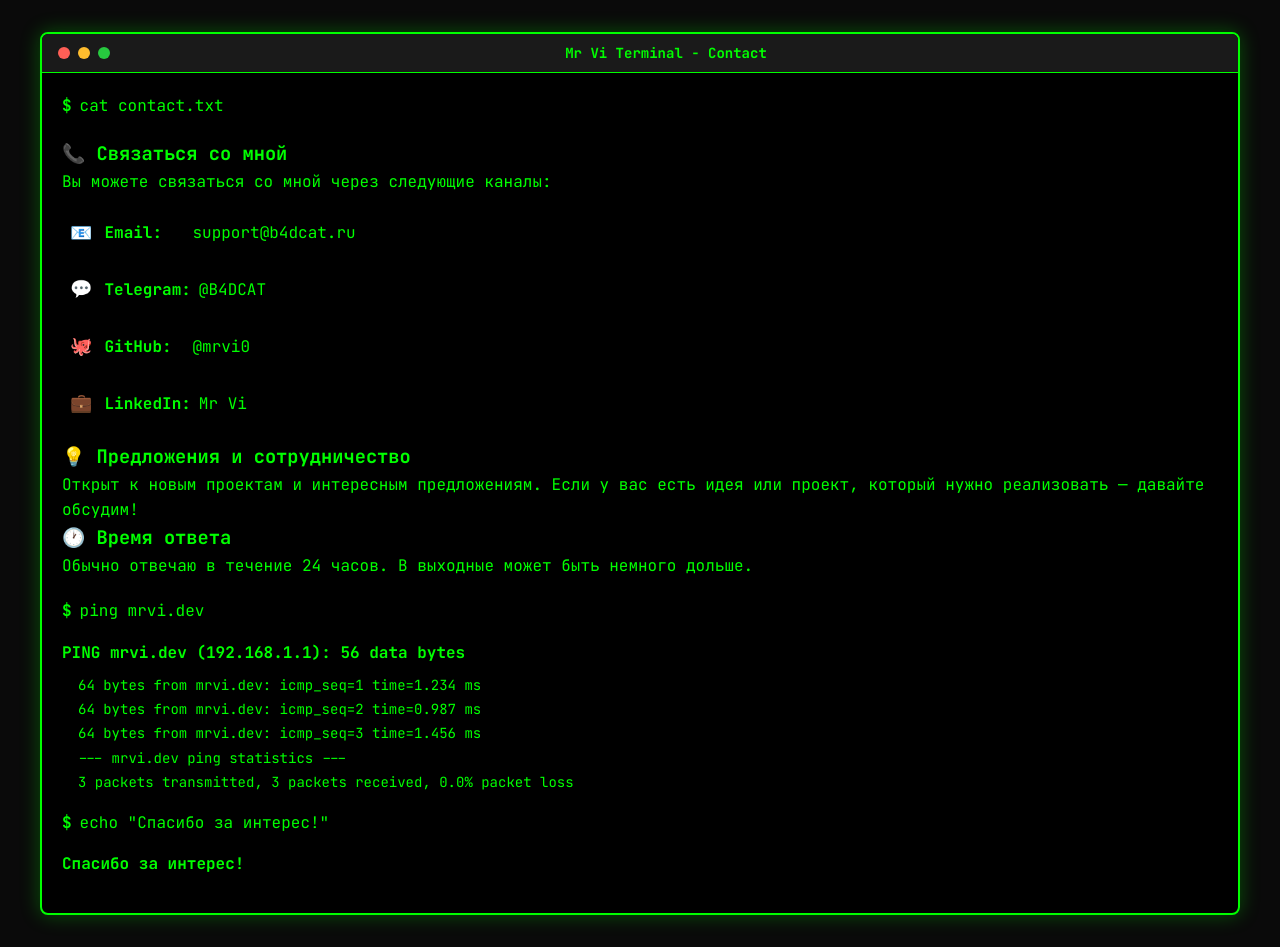
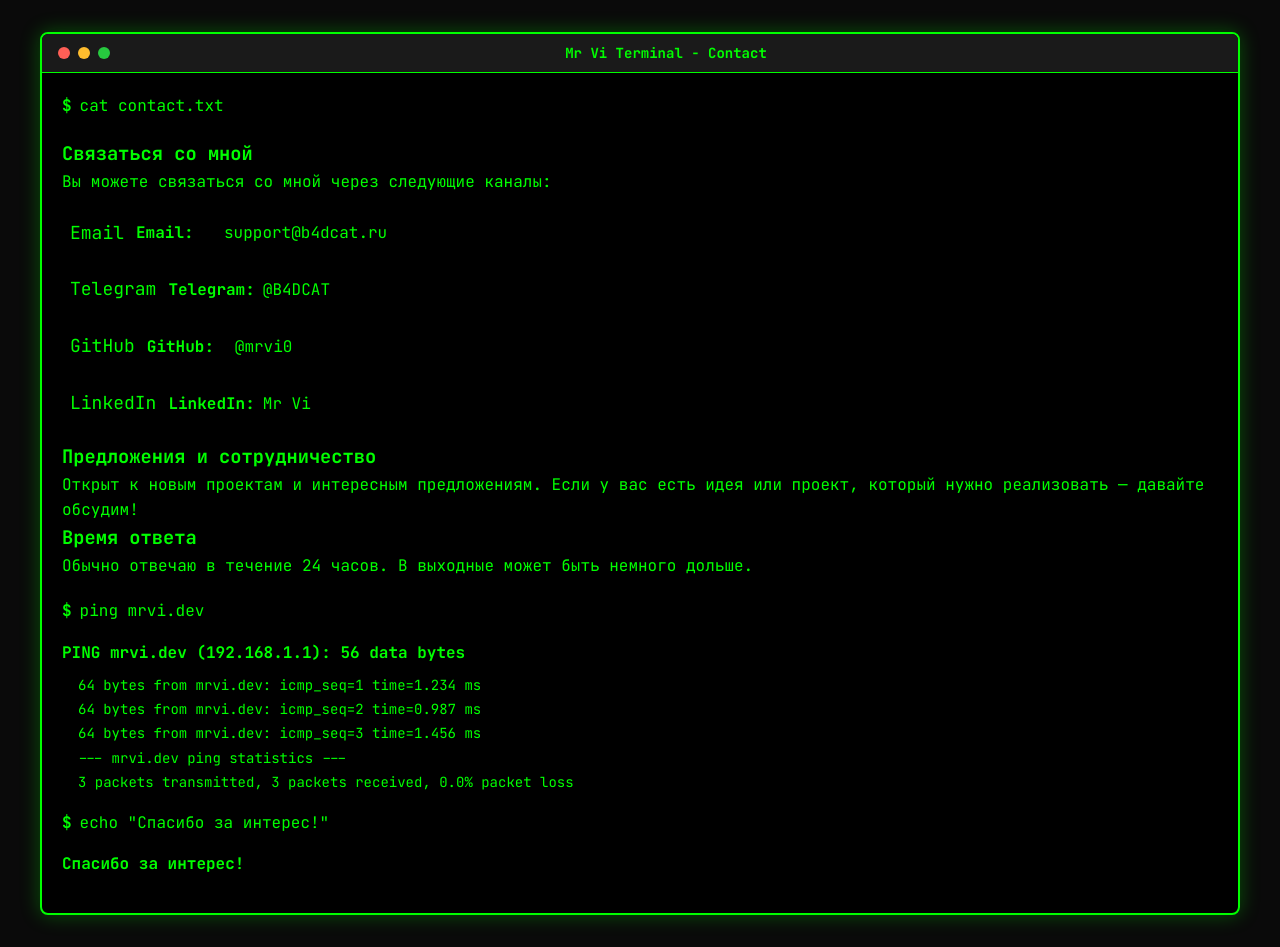
Before and after one commit to mrvi0/mrvi0.github.io, a Jekyll site: the page built from _pages/contact.md, in a window 1280 px wide. Built offline with Jekyll 4.4.1, drawn with Linux system fonts in a browser that asks for light colours.

Commit message:
refactor: remove emojis from contact page
- Remove emojis from contact icons
- Remove emojis from section headings
- Replace emoji icons with text labels

```diff
--- a/_pages/contact.md
+++ b/_pages/contact.md
@@ -23,39 +23,39 @@ keywords: Mr Vi, contact, telegram, github
 
         <div class="output">
             <div class="description">
-                <h3>📞 Связаться со мной</h3>
+                <h3>Связаться со мной</h3>
                 <p>Вы можете связаться со мной через следующие каналы:</p>
 
                 <div class="contact-list">
                     <div class="contact-item">
-                        <span class="contact-icon">📧</span>
+                        <span class="contact-icon">Email</span>
                         <span class="contact-label">Email:</span>
                         <a href="mailto:support@b4dcat.ru" class="contact-link">support@b4dcat.ru</a>
                     </div>
 
                     <div class="contact-item">
-                        <span class="contact-icon">💬</span>
+                        <span class="contact-icon">Telegram</span>
                         <span class="contact-label">Telegram:</span>
                         <a href="https://t.me/B4DCAT" class="contact-link">@B4DCAT</a>
                     </div>
 
                     <div class="contact-item">
-                        <span class="contact-icon">🐙</span>
+                        <span class="contact-icon">GitHub</span>
                         <span class="contact-label">GitHub:</span>
                         <a href="https://github.com/mrvi0" class="contact-link">@mrvi0</a>
                     </div>
 
                     <div class="contact-item">
-                        <span class="contact-icon">💼</span>
+                        <span class="contact-icon">LinkedIn</span>
                         <span class="contact-label">LinkedIn:</span>
                         <a href="#" class="contact-link">Mr Vi</a>
                     </div>
                 </div>
 
-                <h3>💡 Предложения и сотрудничество</h3>
+                <h3>Предложения и сотрудничество</h3>
                 <p>Открыт к новым проектам и интересным предложениям. Если у вас есть идея или проект, который нужно реализовать — давайте обсудим!</p>
 
-                <h3>🕐 Время ответа</h3>
+                <h3>Время ответа</h3>
                 <p>Обычно отвечаю в течение 24 часов. В выходные может быть немного дольше.</p>
             </div>
 
```
